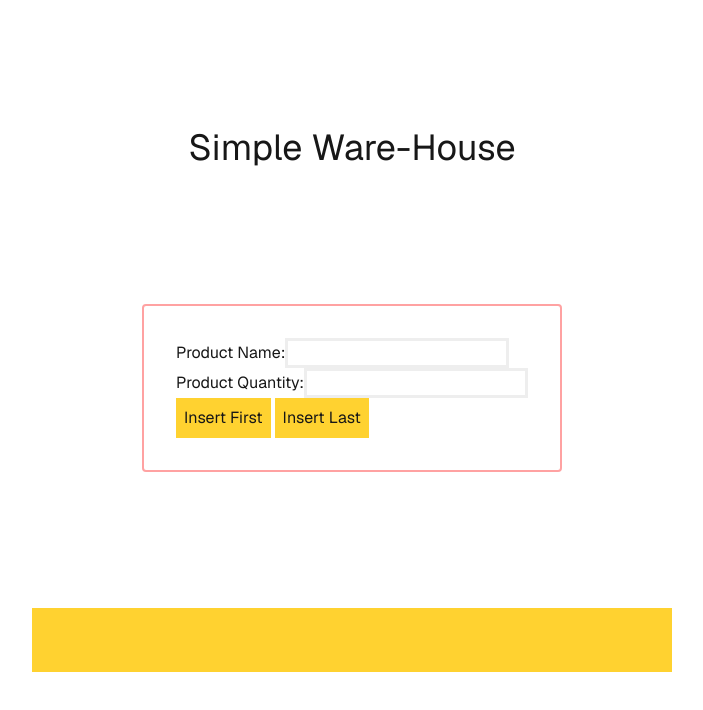
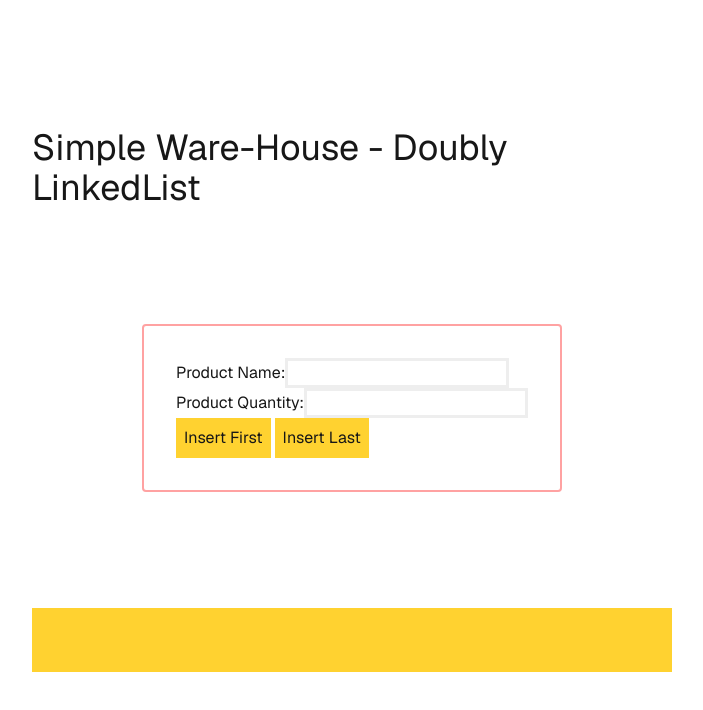
Before and after one commit to heshamabdelazim/Doubly-LinkedList, a Next.js app: page / in a window 1280 px wide. Shown: the top 710 px of the page, without its empty margins (288-991 px from the left). Built offline with nearby package versions, Linux system fonts and the light colour scheme.

Commit message:
2-solving Vercel deoployment

```diff
--- a/app/Classes/LinkedList.ts
+++ b/app/Classes/LinkedList.ts
@@ -89,7 +89,7 @@ export class LinkedList {
     }
     return arrResult;
   }
-  private nodeSearching(id: number): myNode | undefined {
+  private nodeSearching(id: number): myNode {
     // by traversing from both ends (head & tail)
     let beginning_current: myNode = this.head;
     let last_current: myNode = this.tail;
--- a/app/page.tsx
+++ b/app/page.tsx
@@ -49,7 +49,7 @@ export default function Home() {
   return (
     <div className="flex min-h-screen items-center justify-center bg-zinc-50 font-sans dark:bg-black">
       <main className="flex min-h-screen w-full max-w-3xl flex-col items-center justify-between py-32 px-16 bg-white dark:bg-black sm:items-start">
-        <h1 className="mx-auto text-4xl">Simple Ware-House</h1>
+        <h1 className="mx-auto text-4xl">Simple Ware-House - Doubly LinkedList</h1>
         <form className="p-8 p-6 rounded m-auto border-2 border-red-300">
         <div>
           <label htmlFor="product-name">Product Name:</label>
@@ -66,8 +66,7 @@ export default function Home() {
           <ul>
             { products.map((prod)=>(
               <li key={prod.id} className="flex items-center justify-between">
-
-                <p>                {isHead(prod.id) && <span className="bg-green-400 p-1.5 font-bold">Head</span>}
+                <p>{isHead(prod.id) && <span className="bg-green-400 p-1.5 font-bold">Head</span>}
                 {isTail(prod.id) && <span className="bg-blue-400 p-1.5 font-bold">Tail</span>}
                   name: {prod.name} - Quantity: {prod.quantity}
                 </p>
```
